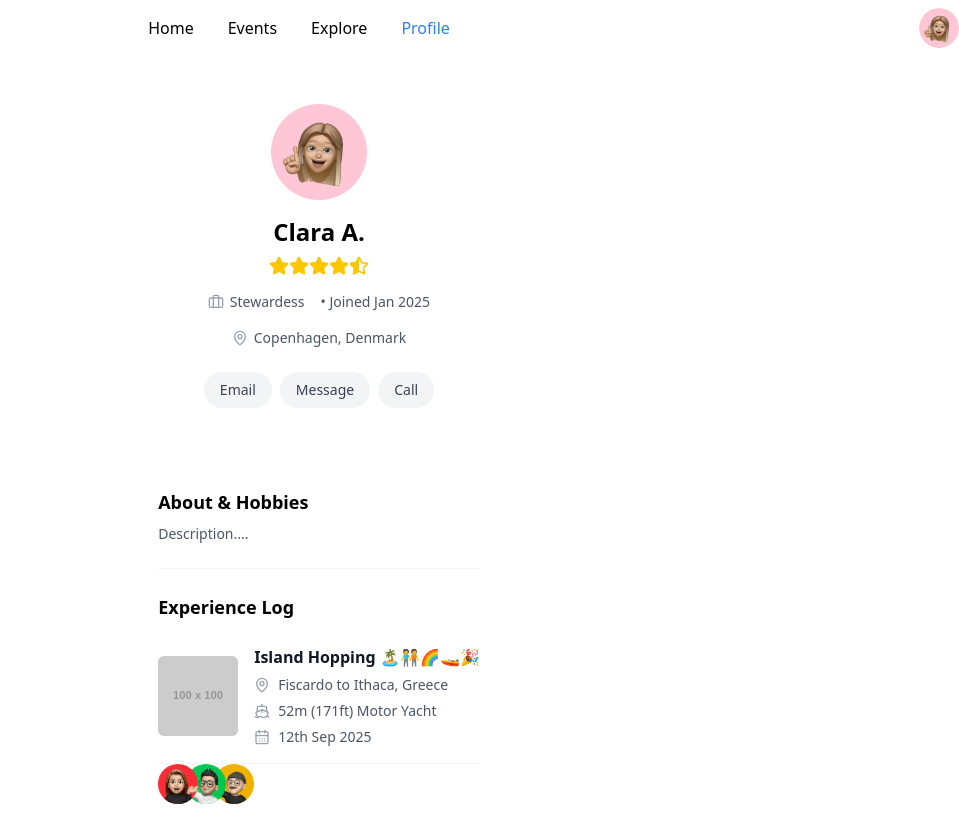
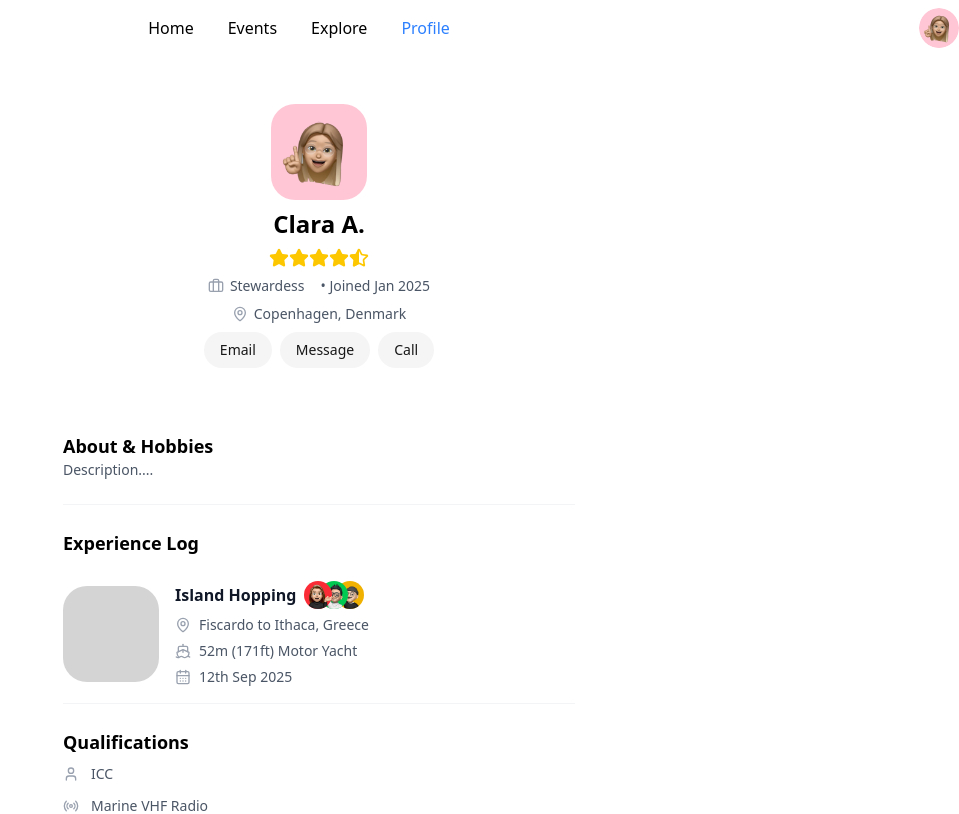
Before and after one commit to DariusLukasukas/sail-together, a React (Vite) app: page /profile in a window 1280 px wide. Shown: the top 814 px of the page, without its empty margins (321-1280 px from the left). Built offline with nearby package versions, Linux system fonts and the light colour scheme.

Commit message:
moved the avatarstack to the correct alignment thanks to Darius

```diff
--- a/src/pages/Profile.tsx
+++ b/src/pages/Profile.tsx
@@ -1,6 +1,5 @@
 import React from "react";
-//import { useParams } from "react-router-dom"; // To read the ID from the URL
-import { format } from "date-fns"; //  dates
+import { format } from "date-fns";
 import type { UserProfile, UserExperience } from "../types/user";
 import avatarImage from "../assets/avatar.png";
 import { Star, MapPin, Briefcase, Ship, CalendarDays, User, Radio } from "lucide-react"; //
@@ -8,17 +7,16 @@ import AvatarStack from "@/components/ui/AvatarStack"; // Import your new compon
 import memoji1 from "@/assets/feedback/memoji-1.png"; // Import the images
 import memoji2 from "@/assets/feedback/memoji-2.png";
 import memoji3 from "@/assets/feedback/memoji-3.png";
+import { Button } from "@/components/ui/Button";
+import { Avatar, AvatarFallback, AvatarImage } from "@/components/ui/avatar";
 
-// --- Mock Data ---
-// Mock profile: http://localhost:5173/profile/any-id-works
-// Updated to match the Figma design (Clara A., Stewardess, etc.)
 const MOCK_USER_DATA: UserProfile = {
   id: "1",
   name: "Clara A.",
   email: "clara.a@example.com",
   phone: "+1234567890",
   avatarUrl: avatarImage,
-  rating: 4.5, // <-- Set to 4.5 for half-star logic
+  rating: 4.5,
   role: "Stewardess",
   joinedDate: "2025-01-15T10:00:00Z",
   location: "Copenhagen, Denmark",
@@ -26,12 +24,10 @@ const MOCK_USER_DATA: UserProfile = {
   experiences: [
     {
       id: "e1",
-      title: "Island Hopping 🏝️🧑‍🤝‍🧑🌈🚤🎉",
+      title: "Island Hopping",
       location: "Fiscardo to Ithaca, Greece",
       vessel: "52m (171ft) Motor Yacht",
       date: "2025-09-12T00:00:00Z",
-      // use a placeholder for the map image
-      icon: "https://placehold.co/100x100/E0E0E0/B0B0B0?text=Map",
     },
   ],
   qualifications: ["ICC", "Marine VHF Radio"],
@@ -55,13 +51,12 @@ type ExperienceEntryProps = {
 const ExperienceEntry = ({ experience }: ExperienceEntryProps) => {
   return (
     <div className="flex items-center gap-4 border-b border-gray-100 py-4">
-      <img
-        src={experience.icon} // Using the placeholder URL from mock data
-        alt={experience.title}
-        className="h-20 w-20 flex-shrink-0 rounded-md bg-gray-100 object-cover"
-      />
+      <div className="size-24 rounded-3xl bg-neutral-300" />
       <div className="flex flex-col gap-1.5">
-        <h4 className="font-semibold text-gray-900">{experience.title}</h4>
+        <div className="flex items-center space-x-2">
+          <h4 className="font-semibold text-gray-900">{experience.title}</h4>
+          <AvatarStack data={mockFeedbackAvatars} size={"size-7"} />
+        </div>
         <p className="flex items-center gap-2 text-sm text-gray-600">
           <MapPin className="h-4 w-4 text-gray-400" />
           {experience.location}
@@ -107,24 +102,20 @@ const StarRating = ({ rating }: { rating: number }) => {
 const Profile: React.FC = () => {
   const user = MOCK_USER_DATA;
   return (
-    <main className="mx-auto flex max-w-xl flex-col items-center gap-6 bg-white px-4 py-6">
+    <main className="mx-auto flex w-full max-w-xl flex-col items-start gap-6 px-4 py-6">
       {/* Profile Card Section */}
-      <section className="flex w-full flex-col items-center bg-white p-6">
-        {/* Avatar  */}
-        <img
-          src={user.avatarUrl}
-          alt={user.name}
-          className="mb-4 h-24 w-24 rounded-3xl object-cover"
-        />
+      <section className="flex w-full flex-col items-center gap-2 p-6">
+        <Avatar className="size-24 rounded-3xl bg-[#FFC7D6]">
+          <AvatarImage src={user.avatarUrl} alt={user.name} />
+          <AvatarFallback>{user.name[0]}</AvatarFallback>
+        </Avatar>
 
         {/* Name & Rating */}
-        <h2 className="mb-2 text-2xl font-bold">{user.name}</h2>
-        <div className="mb-4">
-          <StarRating rating={user.rating} />
-        </div>
+        <h2 className="text-2xl font-bold">{user.name}</h2>
+        <StarRating rating={user.rating} />
 
         {/* Role & Joined Date */}
-        <div className="mb-4 flex items-center gap-4 text-sm text-gray-600">
+        <div className="flex items-center gap-4 text-sm text-gray-600">
           <span className="flex items-center gap-1.5">
             <Briefcase className="h-4 w-4 text-gray-400" /> {user.role}
           </span>
@@ -132,33 +123,32 @@ const Profile: React.FC = () => {
         </div>
 
         {/* Location */}
-        <div className="mb-6 flex items-center gap-1.5 text-sm text-gray-600">
+        <div className="flex items-center gap-1.5 text-sm text-gray-600">
           <MapPin className="h-4 w-4 text-gray-400" /> {user.location}
         </div>
 
         {/* Actions (updated button style) */}
-        <div className="mb-4 flex gap-2">
-          <button
+        <div className="flex gap-2">
+          <Button
             aria-label="Send email"
+            variant={"secondary"}
             onClick={() => (window.location.href = `mailto:${user.email}`)}
-            className="rounded-full bg-gray-100 px-4 py-2 text-sm font-medium text-gray-700 hover:bg-gray-200"
+            className="rounded-full"
           >
             Email
-          </button>
-          <button
-            aria-label="Send message"
-            className="rounded-full bg-gray-100 px-4 py-2 text-sm font-medium text-gray-700 hover:bg-gray-200"
-          >
+          </Button>
+          <Button aria-label="Send message" variant={"secondary"} className="rounded-full">
             Message
-          </button>
+          </Button>
           {user.phone && (
-            <button
+            <Button
               aria-label="Call contact"
+              variant={"secondary"}
               onClick={() => (window.location.href = `tel:${user.phone}`)}
-              className="rounded-full bg-gray-100 px-4 py-2 text-sm font-medium text-gray-700 hover:bg-gray-200"
+              className="rounded-full"
             >
               Call
-            </button>
+            </Button>
           )}
         </div>
       </section>
@@ -167,7 +157,7 @@ const Profile: React.FC = () => {
       <section className="flex w-full flex-col gap-6 p-4">
         {/* About & Hobbies */}
         <article>
-          <h3 className="mb-2 text-lg font-semibold">About & Hobbies</h3>
+          <h3 className="text-lg font-semibold">About & Hobbies</h3>
           <p className="text-sm text-gray-600">{user.about}</p>
         </article>
         <hr className="border-gray-100" />
@@ -179,11 +169,8 @@ const Profile: React.FC = () => {
             {user.experiences.map((exp) => (
               <ExperienceEntry key={exp.id} experience={exp} />
             ))}
-            {/*  AvatarStack  */}
-            <AvatarStack data={mockFeedbackAvatars} />
           </div>
         </article>
-        <hr className="border-gray-100" />
 
         {/* Qualifications */}
         <section>
```
